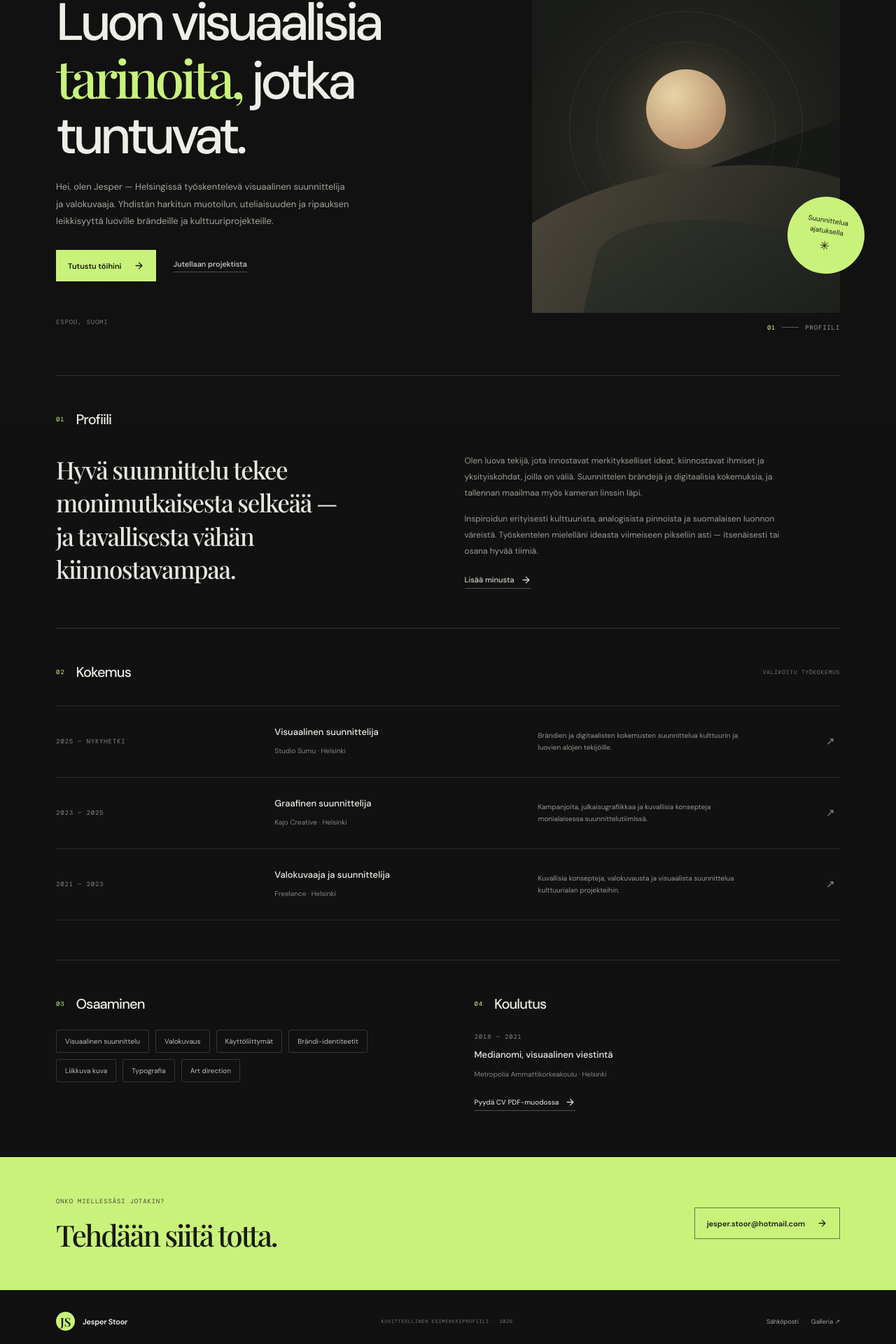
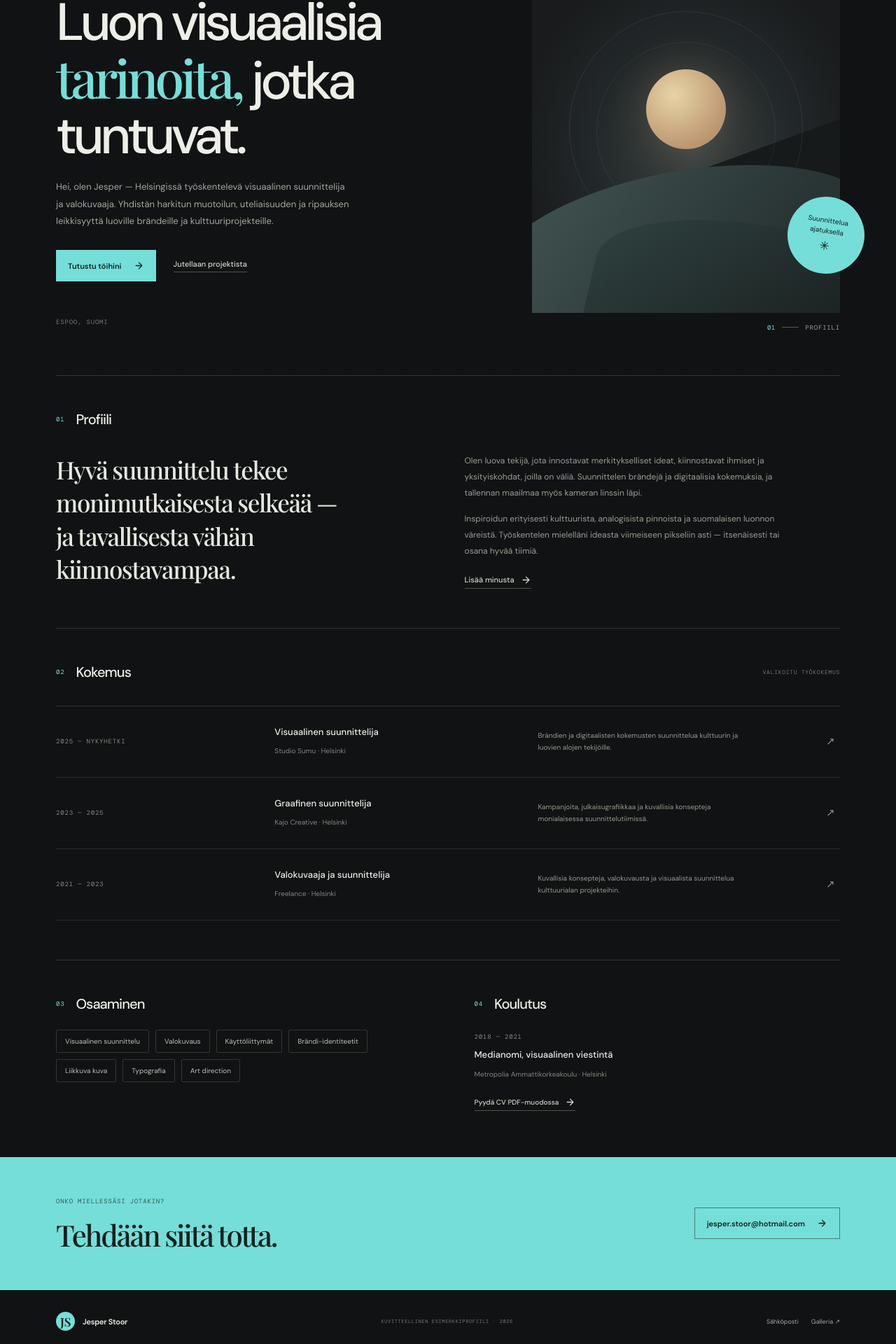
Before and after one commit to jebujebu/portfolio2, a React (Vite) app: page / in a window 1280 px wide. Shown: the part 202-2122 px from the top of the page at 70% size. Built offline with nearby package versions, Linux system fonts and the light colour scheme; a web font is replaced by a local one.

Commit message:
button fonts

```diff
--- a/src/styles.css
+++ b/src/styles.css
@@ -3,19 +3,20 @@
 :root {
   font-family: 'DM Sans', sans-serif;
   color: #eeeee8;
-  background: #101110;
+  background: #101213;
   font-synthesis: none;
   text-rendering: optimizeLegibility;
   -webkit-font-smoothing: antialiased;
   -moz-osx-font-smoothing: grayscale;
   font-optical-sizing: auto;
   font-weight: 400;
-  --bg: #101110;
-  --surface: #171917;
+  --bg: #101213;
+  --surface: #171a1b;
   --text: #eeeee8;
   --muted: #95978f;
-  --line: #30332f;
-  --accent: #c9f27b;
+  --line: #303638;
+  --accent: #75ded8;
+  --accent-hover: #a2f3ee;
   --mono: 'DM Mono', monospace;
   --serif: 'Playfair Display', Georgia, serif;
 }
@@ -90,7 +91,7 @@ a:focus-visible {
   place-items: center;
   border-radius: 50%;
   background: var(--accent);
-  color: #151710;
+  color: #14201f;
   font-family: var(--serif);
   font-size: 20px;
   font-weight: 600;
@@ -109,7 +110,7 @@ a:focus-visible {
   align-items: center;
   height: 100%;
   color: var(--muted);
-  font-size: 12px;
+  font-size: 14px;
   transition: color 160ms ease;
 }
 
@@ -196,7 +197,7 @@ a:focus-visible {
   height: 7px;
   border-radius: 50%;
   background: var(--accent);
-  box-shadow: 0 0 12px #c9f27770;
+  box-shadow: 0 0 12px #75ded870;
 }
 
 .hero h1,
@@ -248,11 +249,11 @@ a:focus-visible {
 
 .button-primary {
   background: var(--accent);
-  color: #16190f;
+  color: #14201f;
 }
 
 .button-primary:hover {
-  background: #d8ff91;
+  background: var(--accent-hover);
 }
 
 .text-link {
@@ -281,8 +282,8 @@ a:focus-visible {
   width: 100%;
   aspect-ratio: 0.91;
   background:
-    linear-gradient(160deg, transparent 57%, #171916 57%),
-    radial-gradient(ellipse at 52% 52%, #403d34 0%, #22231e 45%, #191b18 78%);
+    linear-gradient(160deg, transparent 57%, #171a1b 57%),
+    radial-gradient(ellipse at 52% 52%, #3b4240 0%, #222729 45%, #191b1c 78%);
 }
 
 .portrait-orbit {
@@ -320,7 +321,7 @@ a:focus-visible {
   width: 130%;
   height: 49%;
   border-radius: 50% 50% 0 0;
-  background: linear-gradient(135deg, #514a3e, #292a24 67%);
+  background: linear-gradient(135deg, #435753, #293435 67%);
   transform: rotate(-10deg);
 }
 
@@ -328,7 +329,7 @@ a:focus-visible {
   bottom: -18%;
   left: 19%;
   height: 42%;
-  background: linear-gradient(135deg, #33352e, #171916 75%);
+  background: linear-gradient(135deg, #304441, #171a1b 75%);
   transform: rotate(13deg);
 }
 
@@ -372,7 +373,7 @@ a:focus-visible {
   justify-content: center;
   border-radius: 50%;
   background: var(--accent);
-  color: #1a1d13;
+  color: #14201f;
   font-size: 10px;
   line-height: 1.5;
   transform: rotate(9deg);
@@ -449,7 +450,7 @@ a:focus-visible {
 }
 
 .experience-list {
-  border-top: 1px solid #282b27;
+  border-top: 1px solid #282d2e;
 }
 
 .experience-item {
@@ -458,7 +459,7 @@ a:focus-visible {
   align-items: center;
   gap: 22px;
   min-height: 102px;
-  border-bottom: 1px solid #282b27;
+  border-bottom: 1px solid #282d2e;
 }
 
 .experience-period {
@@ -541,8 +542,8 @@ a:focus-visible {
 
 .contact-band {
   margin-top: 10px;
-  background: #c9f27b;
-  color: #171a12;
+  background: var(--accent);
+  color: #14201f;
 }
 
 .contact-inner {
@@ -554,7 +555,7 @@ a:focus-visible {
 }
 
 .contact-inner .eyebrow {
-  color: #454b38;
+  color: #385653;
 }
 
 .contact-inner h2 {
@@ -566,12 +567,12 @@ a:focus-visible {
 }
 
 .button-light {
-  border: 1px solid #657748;
-  color: #1b1e15;
+  border: 1px solid #477d79;
+  color: #14201f;
 }
 
 .button-light:hover {
-  background: #b8e568;
+  background: var(--accent-hover);
 }
 
 .gallery-page {
@@ -642,7 +643,7 @@ a:focus-visible {
   overflow: hidden;
   width: 100%;
   aspect-ratio: 1;
-  background-color: #272a24;
+  background-color: #272c2d;
   transition:
     filter 180ms ease,
     transform 180ms ease;
@@ -665,7 +666,7 @@ a:focus-visible {
   width: min(88vw, 1120px);
   height: min(78vh, 780px);
   aspect-ratio: auto;
-  background-color: #171917;
+  background-color: #171a1b;
 }
 
 .lightbox-art .project-media {
@@ -683,35 +684,35 @@ a:focus-visible {
   background:
     radial-gradient(ellipse at 72% 30%, #e5aa72 0 8%, transparent 8.4%),
     radial-gradient(ellipse at 29% 72%, #b46356 0 18%, transparent 18.5%),
-    linear-gradient(125deg, #35433c 0%, #697660 35%, #bc896a 66%, #292c2a 100%);
+    linear-gradient(125deg, #35413f 0%, #668783 35%, #bc896a 66%, #292d2e 100%);
 }
 
 .art-form {
   background:
     radial-gradient(ellipse at 50% 50%, transparent 0 16%, #d6ad7f 16.5% 26%, transparent 26.5%),
     radial-gradient(ellipse at 49% 50%, #7e594b 0 35%, transparent 35.5%),
-    linear-gradient(140deg, #333a32, #806851 55%, #252923);
+    linear-gradient(140deg, #333d3b, #806851 55%, #252a2b);
 }
 
 .art-north {
   background:
     linear-gradient(174deg, transparent 59%, #9b9c87 59.4% 60%, transparent 60.4%),
-    linear-gradient(163deg, transparent 55%, #474c43 55.4% 66%, transparent 66.4%),
-    linear-gradient(180deg, #34423e 0%, #859081 55%, #b0a58e 100%);
+    linear-gradient(163deg, transparent 55%, #46514e 55.4% 66%, transparent 66.4%),
+    linear-gradient(180deg, #344846 0%, #829a94 55%, #b0a58e 100%);
 }
 
 .art-moments {
   background:
     radial-gradient(ellipse at 43% 38%, #e4b375 0 13%, transparent 13.4%),
     radial-gradient(ellipse at 70% 62%, #9e5847 0 16%, transparent 16.4%),
-    linear-gradient(145deg, #28352f, #617564 48%, #b07b5e 80%, #35342d);
+    linear-gradient(145deg, #293d39, #648681 48%, #b07b5e 80%, #353638);
 }
 
 .art-rhythm {
   background:
     radial-gradient(circle at 50% 50%, transparent 0 22%, #dca86e 22.5% 23.3%, transparent 23.8%),
-    radial-gradient(circle at 50% 50%, #66715d 0 35%, transparent 35.5%),
-    linear-gradient(135deg, #333e36, #9c775d 70%, #33322d);
+    radial-gradient(circle at 50% 50%, #648681 0 35%, transparent 35.5%),
+    linear-gradient(135deg, #344542, #9c775d 70%, #333537);
 }
 
 .image-lightbox {
@@ -731,7 +732,7 @@ a:focus-visible {
 }
 
 .image-lightbox::backdrop {
-  background: #080908ed;
+  background: #080b0ced;
   backdrop-filter: blur(8px);
 }
 
@@ -745,7 +746,7 @@ a:focus-visible {
   place-items: center;
   border: 1px solid #ffffff50;
   border-radius: 50%;
-  background: #171917cc;
+  background: #171a1bcc;
   color: var(--text);
   cursor: pointer;
   transition:
@@ -757,7 +758,7 @@ a:focus-visible {
 .lightbox-close:hover,
 .lightbox-arrow:hover {
   border-color: var(--accent);
-  background: #242821;
+  background: #222c2b;
   color: var(--accent);
 }
 
@@ -819,8 +820,8 @@ a:focus-visible {
   gap: 15px;
   margin-top: 57px;
   padding: 20px 22px;
-  border: 1px solid #30332f;
-  background: #151714;
+  border: 1px solid #303638;
+  background: #151819;
 }
 
 .note-star {
@@ -907,7 +908,7 @@ a:focus-visible {
   }
 
   .nav-link {
-    font-size: 10px;
+    font-size: 12px;
   }
 
   .header-contact {
```
